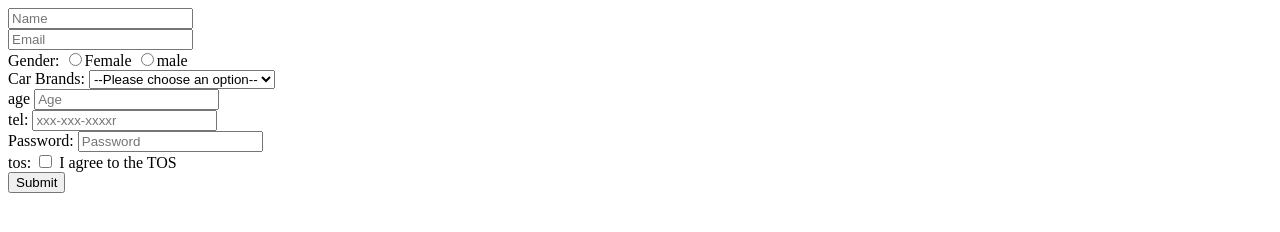
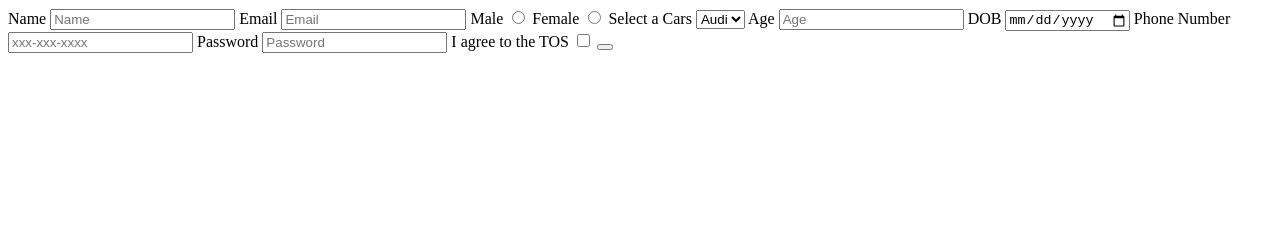
Before and after one commit to acciojob/signup-form-car-shweta8814, a website: page main.html in a window 1280 px wide. Drawn offline with Linux system fonts and the light colour scheme.

Commit message:
created a submission

```diff
--- a/main.html
+++ b/main.html
@@ -3,36 +3,41 @@
 		<title>form</title>
 	</head>
 	<body>
-		<form action=""method="get">
-			<input type="Text" id="name" placeholder="Name">
-			<br>
-			<input type="Email" id="email" placeholder="Email">
-			<br>
-			<label>Gender:</label>
-			<input type="radio" id="gender_f" name="gender"/>Female
-			<input type="radio" id="gender_m" name="gender"/>male
-			<br>
-			<label for="car_brands">Car Brands:</label>
-        <select id="car_brands"  required>
-			<option value="">--Please choose an option--</option>
-		</select>
-			<br>
-			<label for="age">age</label>
-			<input type="Number" id="age" placeholder="Age">
-			<br>
-			<label for="tel">tel:</label>
-        <input type="Tel" id="tel" placeholder="xxx-xxx-xxxxr">
-			<br>
-			<label for="Password">Password:</label>
-        <input type="Password" id="password" placeholder="Password">
-        <br>
-			<label for="tos">tos:
-            <input type="checkbox"id="tos" required>
-            I agree to the TOS
-        </label>
-        <br>
+		<form method="pst">
+			<label for="name">Name</label>
+			<input placeholder="Name"type="text"id="name"required>
 
-        <button type="submit">Submit</button>
+			<label for="email">Email</label>
+			<input placeholder="Email"type="email"id="email"required>
+
+			<label for="gender_m">Male</label>
+			<input type="radio"id="gender_m" name="gender"required>
+
+			<label for="gender_f">Female</label>
+			<input type="radio"id="gender_f" name="gender"required>
+
+			<label for="cars">Select a Cars</label>
+			<select placeholder="--Please choose an option--"id="cars"required>
+			<optionb>BMW</option>
+			<option>Audi</option>
+			<option>tata</option>
+			</select>
+
+			<label for="age">Age</label>
+			<input placeholder="Age"type="number"id="age"required>
+
+			<label for="dob">DOB</label>
+			<input type="date"id="dob"required>
+
+			<label for="phone number">Phone Number</label>
+			<input placeholder="xxx-xxx-xxxx"type="Tel"id="tel">
+
+			<label for="password">Password</label>
+			<input placeholder="Password"type="password"id="password"required>
+
+			<label for="tos">I agree to the TOS</label>
+			<input type="Checkbox" required id="tos">
+			<button type="submit">
 		</form>
 	</body>
 </html>
```
